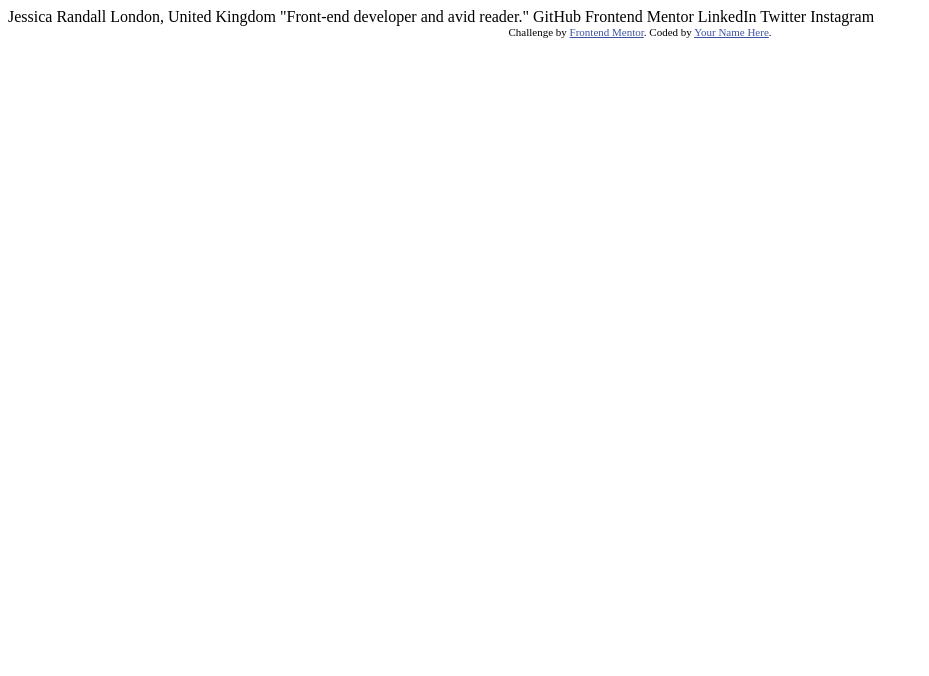
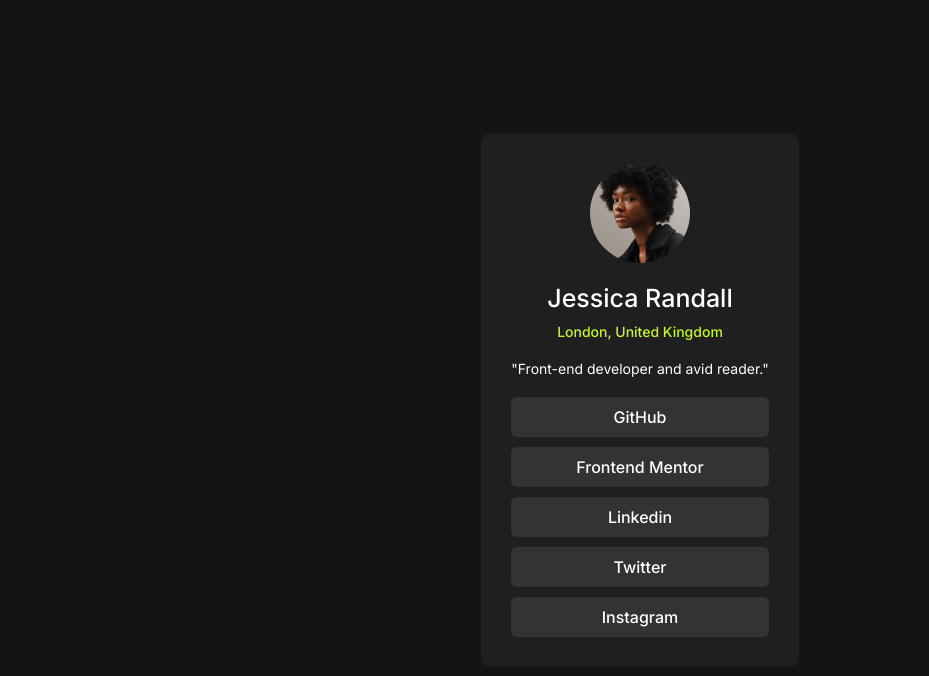
Before and after one commit to LucieLuB/SOCIAL-KINKS-PROFILE, a plain HTML site: page index.html in a window 1280 px wide. Shown: the whole page, without its empty margins (0-929 px from the left). Drawn offline with Linux system fonts and the light colour scheme.

Commit message:
final proyecto

```diff
--- a/index.html
+++ b/index.html
@@ -1,34 +1,49 @@
 <!DOCTYPE html>
 <html lang="en">
-<head>
-  <meta charset="UTF-8">
-  <meta name="viewport" content="width=device-width, initial-scale=1.0"> <!-- displays site properly based on user's device -->
+  <head>
+    <meta charset="UTF-8" />
+    <meta name="viewport" content="width=device-width, initial-scale=1.0" />
+    <link
+      rel="icon"
+      type="image/png"
+      sizes="32x32"
+      href="./assets/images/favicon-32x32.png"
+    />
+    <link rel="preconnect" href="https://fonts.googleapis.com" />
+    <link rel="preconnect" href="https://fonts.gstatic.com" crossorigin />
+    <link
+      href="https://fonts.googleapis.com/css2?family=Inter:ital,opsz,wght@0,14..32,100..900;1,14..32,100..900&display=swap"
+      rel="stylesheet"
+    />
+    <link rel="stylesheet" href="styles.css" />
+    <title>Frontend Mentor | Social links profile</title>
+  </head>
 
-  <link rel="icon" type="image/png" sizes="32x32" href="./assets/images/favicon-32x32.png">
-
-  <title>Frontend Mentor | Social links profile</title>
-
-  <!-- Feel free to remove these styles or customise in your own stylesheet 👍 -->
-  <style>
-    .attribution { font-size: 11px; text-align: center; }
-    .attribution a { color: hsl(228, 45%, 44%); }
-  </style>
-</head>
-<body>
-
-  Jessica Randall
-  London, United Kingdom
-  "Front-end developer and avid reader."
-
-  GitHub
-  Frontend Mentor
-  LinkedIn
-  Twitter
-  Instagram
-
-  <div class="attribution">
-    Challenge by <a href="https://www.frontendmentor.io?ref=challenge" target="_blank">Frontend Mentor</a>.
-    Coded by <a href="#">Your Name Here</a>.
-  </div>
-</body>
+  <body>
+    <main role="banner">
+      <div class="container" aria-label="Main content profile card">
+        <img
+          class="container__picture"
+          src="./assets/images/avatar-jessica.jpeg"
+          alt="picture of jessica randal"
+        />
+        <div class="profileContainer">
+          <p class="profileContainer__name">Jessica Randall</p>
+          <p class="profileContainer__address">London, United Kingdom</p>
+        </div>
+        <p class="container__description">
+          "Front-end developer and avid reader."
+        </p>
+        <div role="navigation" class="linksContainer">
+          <a href="#" target="_blank" class="linksContainer__a">GitHub</a>
+          <a href="#" target="_blank" class="linksContainer__a"
+            >Frontend Mentor</a
+          >
+          <a href="#" target="_blank" class="linksContainer__a">Linkedin</a>
+          <a href="#" target="_blank" class="linksContainer__a">Twitter</a>
+          <a href="#" target="_blank" class="linksContainer__a">Instagram</a>
+        </div>
+      </div>
+    </main>
+  </body>
 </html>
--- /dev/null
+++ b/styles.css
@@ -0,0 +1,98 @@
+/*RESET*/
+
+* {
+    margin: 0;
+    padding: 0;
+    box-sizing: border-box;
+}
+
+html {
+    font-size: 62.5%;
+    font-family: "Inter", sans-serif;
+    background-color: var(--grey-900-color);
+    color: var(--white-color);
+}
+
+/*VARIABLES*/
+
+:root {
+    --green-color: hsl(75, 94%, 57%);
+    --white-color: hsl(0, 0%, 100%);
+    --grey-700-color: hsl(0, 0%, 20%);
+    --grey-800-color: hsl(0, 0%, 12%);
+    --grey-900-color: hsl(0, 0%, 8%);
+}
+
+body {
+    display: flex;
+    justify-content: center;
+    align-items: center;
+    height: 100vh;
+}
+
+.container {
+    max-width: 350px;
+    background-color: var(--grey-800-color);
+    padding: 3rem;
+    display: flex;
+    flex-direction: column;
+    justify-content: center;
+    align-items: center;
+    gap: 2rem;
+    text-align: center;
+    border-radius: 1rem;
+}
+
+.container__picture {
+    border-radius: 50%;
+    width: 100px;
+}
+
+.profileContainer {}
+
+.profileContainer__name {
+    font-size: 2.5rem;
+    font-weight: 500;
+    margin-bottom: 1rem;
+}
+
+.profileContainer__address {
+    color: var(--green-color);
+    font-weight: 500;
+}
+
+.profileContainer__address,
+.container__description {
+    font-size: 1.4rem;
+
+}
+
+.container__description {
+
+}
+
+.linksContainer {
+    display: flex;
+    flex-direction: column;
+
+    gap: 1rem;
+    width: 100%;
+}
+
+.linksContainer__a {
+    background-color: var(--grey-700-color);
+    text-decoration: none;
+    color: var(--white-color);
+    padding: 1rem;
+    border-radius: 0.6rem;
+    width: 100%;
+    display: block;
+    font-size: 1.6rem;
+    font-weight: 500;
+}
+
+.linksContainer__a:hover,
+.linksContainer__a:focus {
+    background-color: var(--green-color);
+    color: var(--grey-900-color);
+}
```
Also changed, not shown: 2 other files.
